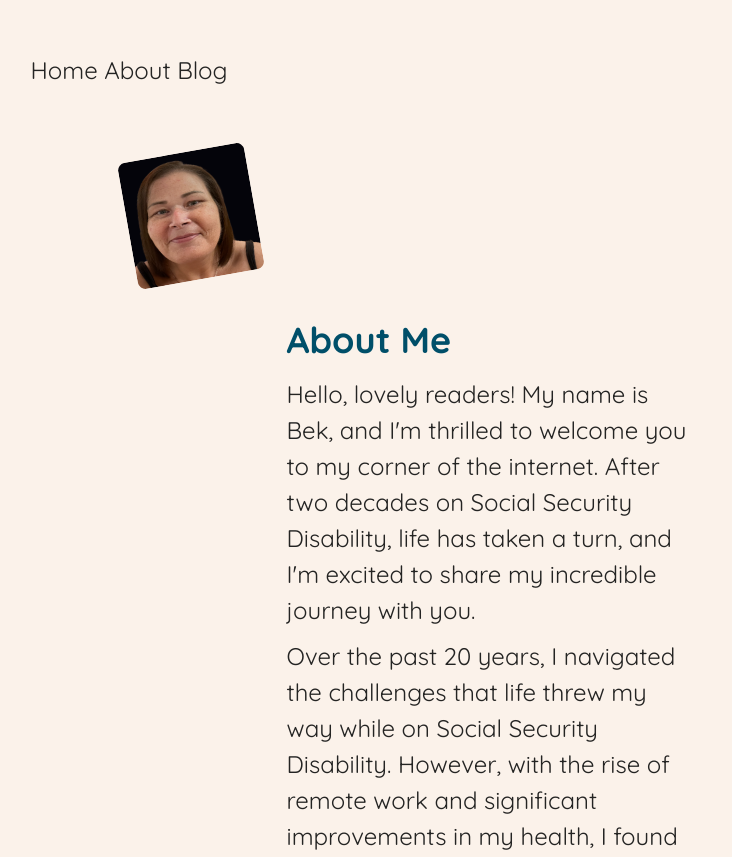
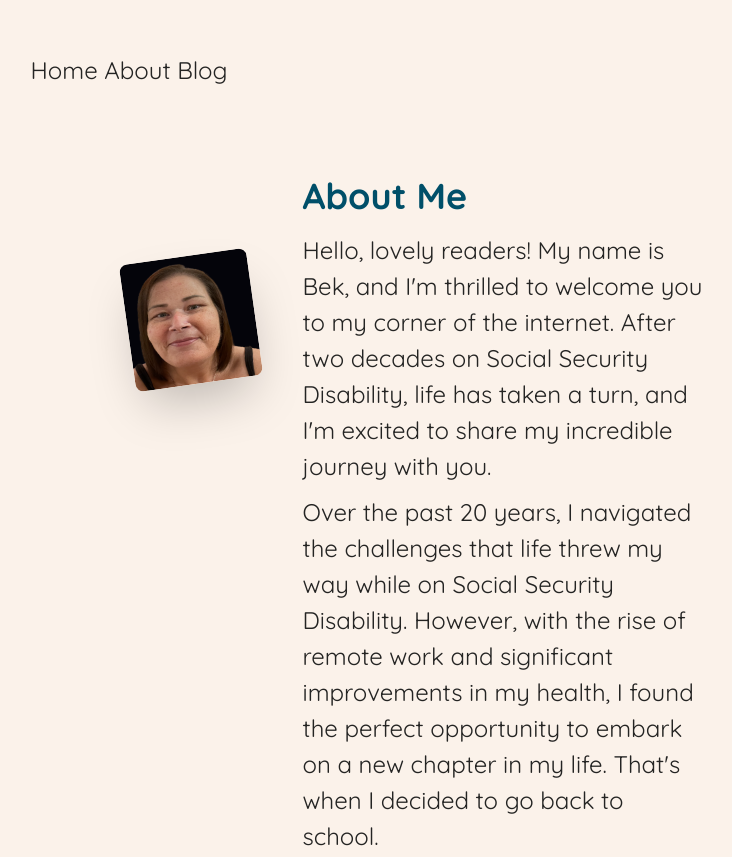
Before and after one commit to thedevbek/bekToTheFutureBlog, an Astro site: page /about in a window 1280 px wide. Shown: the top 857 px of the page, without its empty margins (90-822 px from the left). Built offline with nearby package versions, Linux system fonts and the light colour scheme; Astro itself is replaced by a stand-in of ours.

Commit message:
refactor:about

```diff
--- a/src/pages/about.astro
+++ b/src/pages/about.astro
@@ -4,12 +4,11 @@ import '../styles/global.css';
 const pageTitle = "About Me";
 ---
 
-    <BaseLayout>
-      <div class="flex items-center justify-start mt-8">
-        <img src="/images/bek.png" alt="profile image" class=" transform -rotate-[10deg] ml-24 w-32 h-32 rounded-lg" />
-      </div>
-      <div class="md:ml-64 max-w-[400px] md:inline-block">
-        <h1 class="text-4xl mt-10 font-bold">{pageTitle}</h1>
+<BaseLayout>
+  <div class="flex gap-12 mt-10">
+    <img src="/images/bek.png" alt="profile image" class=" transform -rotate-[8deg] ml-24 w-32 h-32 rounded-lg mt-24 shadow-2xl" />
+  <div class="max-w-[400px]">
+    <h1 class="text-4xl font-bold">{pageTitle}</h1>
         <p>
             Hello, lovely readers! My name is Bek, and I'm thrilled to welcome you to my corner of the internet. After two decades on Social Security Disability, life has taken a turn, and I'm excited to share my incredible journey with you.
           </p>
@@ -43,6 +42,6 @@ const pageTitle = "About Me";
             Thank you for joining me on this exciting journey. Together, let's make 2024 a year of growth, learning, and, most importantly, chasing dreams. Stay tuned for more updates, and remember—your dreams are worth the
             chase!
           </p>
-
+        </div>
       </div>
     </BaseLayout>
```
